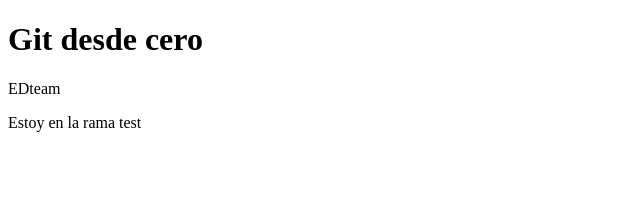
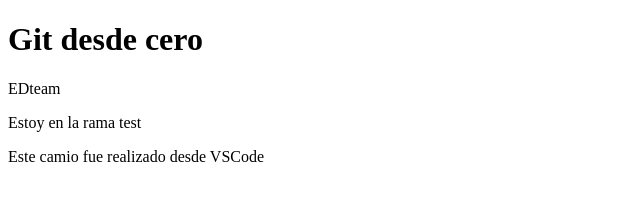
Before and after one commit to mlinaresr/curso-git, a plain HTML site: page index.html in a window 1280 px wide. Shown: the whole page, without its empty margins (0-640 px from the left). Drawn offline with Linux system fonts and the light colour scheme.

Commit message:
Primer commit desde VS code

```diff
--- a/index.html
+++ b/index.html
@@ -3,7 +3,7 @@
 <head>
     <meta charset="UTF-8">
     <meta name="viewport" content="width=device-width, initial-scale=1.0">
-    <title>Practicando con GIT</title>
+    <title>Practicando con GIT desde VSCode</title>
 </head>
 <body>
     <h1>Git desde cero</h1>
@@ -11,5 +11,10 @@
     <section>
         <p>Estoy en la rama test</p>
     </section>
+    <div>
+        <p>
+            Este camio fue realizado desde VSCode
+        </p>
+    </div>
 </body>
 </html>
```
Also changed, not shown: 1 other file.
